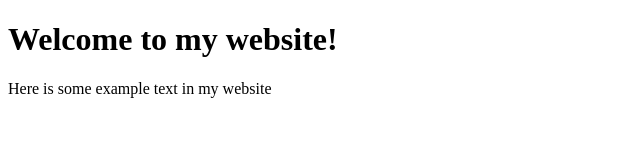
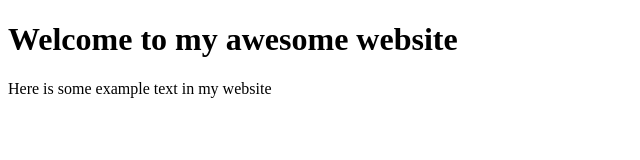
Before and after one commit to morganmdg/static-site, a plain HTML site: page index.html in a window 1280 px wide. Shown: the whole page, without its empty margins (0-640 px from the left). Drawn offline with Linux system fonts and the light colour scheme.

Commit message:
Update index.html
Update h1 in index.html per instructions

```diff
--- a/index.html
+++ b/index.html
@@ -5,7 +5,7 @@
 </head>
 
 <body>
-  <h1>Welcome to my website!</h1>
+  <h1>Welcome to my awesome website</h1>
   <p> Here is some example text in my website</p>
 </body>
 
```
